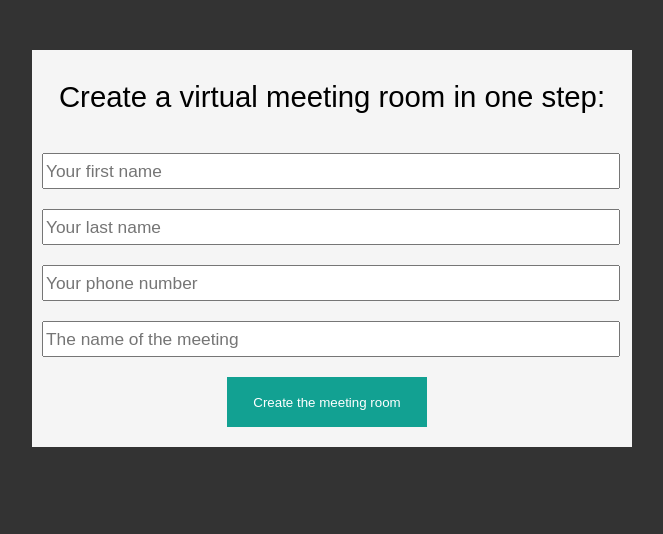
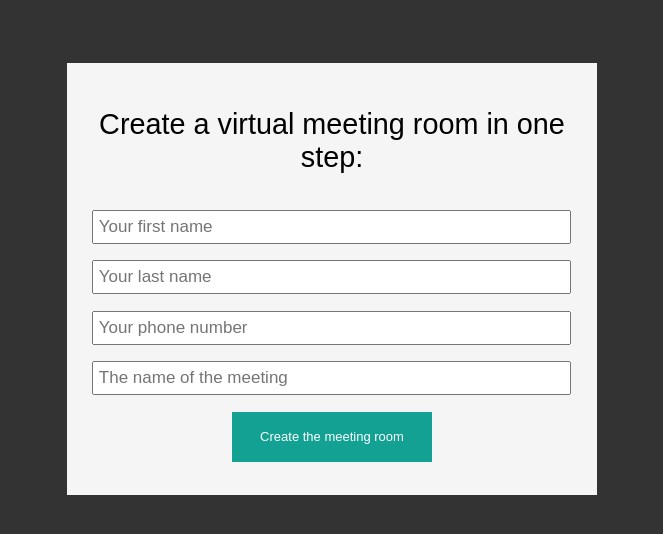
Before and after one commit to rkorach/mtng, a PHP site: page /index.html in a window 1280 px wide. Shown: the top 534 px of the page, without its empty margins (308-971 px from the left). Run offline with PHP 8.4, Linux system fonts and the light colour scheme; some libraries are stand-ins or nearby versions.

Commit message:
fixing css responsive bugs

```diff
--- a/index.html
+++ b/index.html
@@ -4,6 +4,7 @@
 
 	<title>mtng</title>
 	<meta http-equiv="Content-Type" content="text/html; charset=UTF-8" />
+	<meta name="viewport" content="width=device-width, initial-scale=1.0, user-scalable=no"/>
   <link rel="stylesheet" type="text/css" href="style.css">
 	<script language="javascript" type="text/javascript" src="https://ajax.googleapis.com/ajax/libs/jquery/1.8.3/jquery.min.js"></script>
 	<script language="javascript" type="text/javascript" src="http://ajax.aspnetcdn.com/ajax/jquery.validate/1.10.0/jquery.validate.min.js"></script>
--- a/link.php
+++ b/link.php
@@ -42,6 +42,7 @@
 
 	<title>mtng - your link to share</title>
 	<meta http-equiv="Content-Type" content="text/html; charset=UTF-8" />
+	<meta name="viewport" content="width=device-width, initial-scale=1.0, user-scalable=no"/>
   <link rel="stylesheet" type="text/css" href="style.css">
 
 </head>
--- a/meeting.php
+++ b/meeting.php
@@ -38,6 +38,7 @@
 
 	<title>mtng</title>
 	<meta http-equiv="Content-Type" content="text/html; charset=UTF-8" />
+	<meta name="viewport" content="width=device-width, initial-scale=1.0, user-scalable=no"/>
   <link rel="stylesheet" type="text/css" href="style.css">
 	<script language="javascript" type="text/javascript" src="https://ajax.googleapis.com/ajax/libs/jquery/1.8.3/jquery.min.js"></script>
 	<script language="javascript" type="text/javascript" src="http://ajax.aspnetcdn.com/ajax/jquery.validate/1.10.0/jquery.validate.min.js"></script>
--- a/style.css
+++ b/style.css
@@ -6,46 +6,55 @@ body{
 #box{
 	margin-right: auto;
 	margin-left: auto;
-	margin-top: 50px;
-	width: 580px;
+	margin-top: 5%;
+	width: 90%;
+	max-width: 480px;
 	background-color: #F5F5F5;
-	padding: 10px 10px 10px 10px;
+	padding: 2% 2% 2% 2%;
 }
 
 .text_field{
-	width:570px;
+	width: 97%;
 	height: 30px;
-	margin-top: 20px;
-	font-size: 13pt;
+	margin-top: 3.44%;
+	font-size: 1.063em;
+	padding-top: 0;
+	padding-bottom: 0;
+	padding-right: 1%;
+	padding-left: 1%;
 }
 
 .button{
-	width: 200px;
+	width: 98%;
+	max-width: 200px;
 	height: 50px;
-	margin-left: 185px;
-	margin-bottom: 10px;
-	margin-top: 20px;
+	margin-left: auto;
+	margin-right: auto;
+	display: block;
+	margin-bottom: 1.72%;
+	margin-top: 3.44%;
 	background-color: #12a192;
 	border: none;
 	color: white;
-	font-size: 10pt;
+	font-size: 0.813em;
+	-webkit-appearance: none;
 }
 
 h1{
-	font-size: 22pt;
+	font-size: 1.8em;
 	text-align: center;
 	font-weight: normal;
 }
 
 h2{
-	font-size: 15pt;
+	font-size: 1.25em;
 	font-weight: normal;
 	margin-bottom: 0;
 }
 
 h3{
 	margin-top: 0;
-	font-size: 10pt;
+	font-size: 0.813em;
 	font-weight: normal;
 	color: #818181;
 }
```
